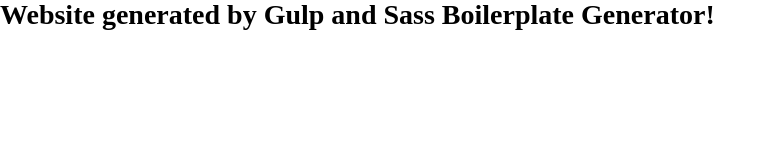
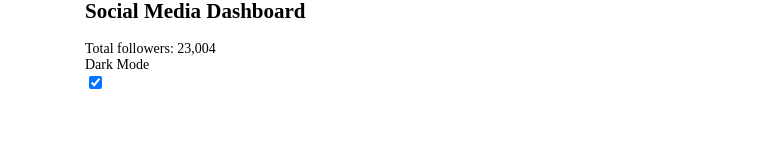
Before and after one commit to myers32/Socials-Dashboard, a website: page index.html in a window 1280 px wide. Shown: the whole page, without its empty margins (0-776 px from the left). Drawn offline with nearby package versions, Linux system fonts and the light colour scheme; files that its build step writes are made by us from their sources.

Commit message:
markup for header section

```diff
--- a/index.html
+++ b/index.html
@@ -14,7 +14,21 @@
 </head>
 
 <body>
-	<h1>Website generated by Gulp and Sass Boilerplate Generator!</h1>
+	<section class="header">
+		<div class="header__container container">
+			<div class="header__container--text">
+				<h1>Social Media Dashboard</h1>
+				<p>Total followers: 23,004</p>
+			</div>
+      <div class="header__container--toggle">
+        <p>Dark Mode</p>
+        <label class="themeSwitch">
+          <input type="checkbox" checked>
+          <span class="slider"></span>
+        </label>
+      </div>
+		</div>
+	</section>
 </body>
 
 </html>
```
